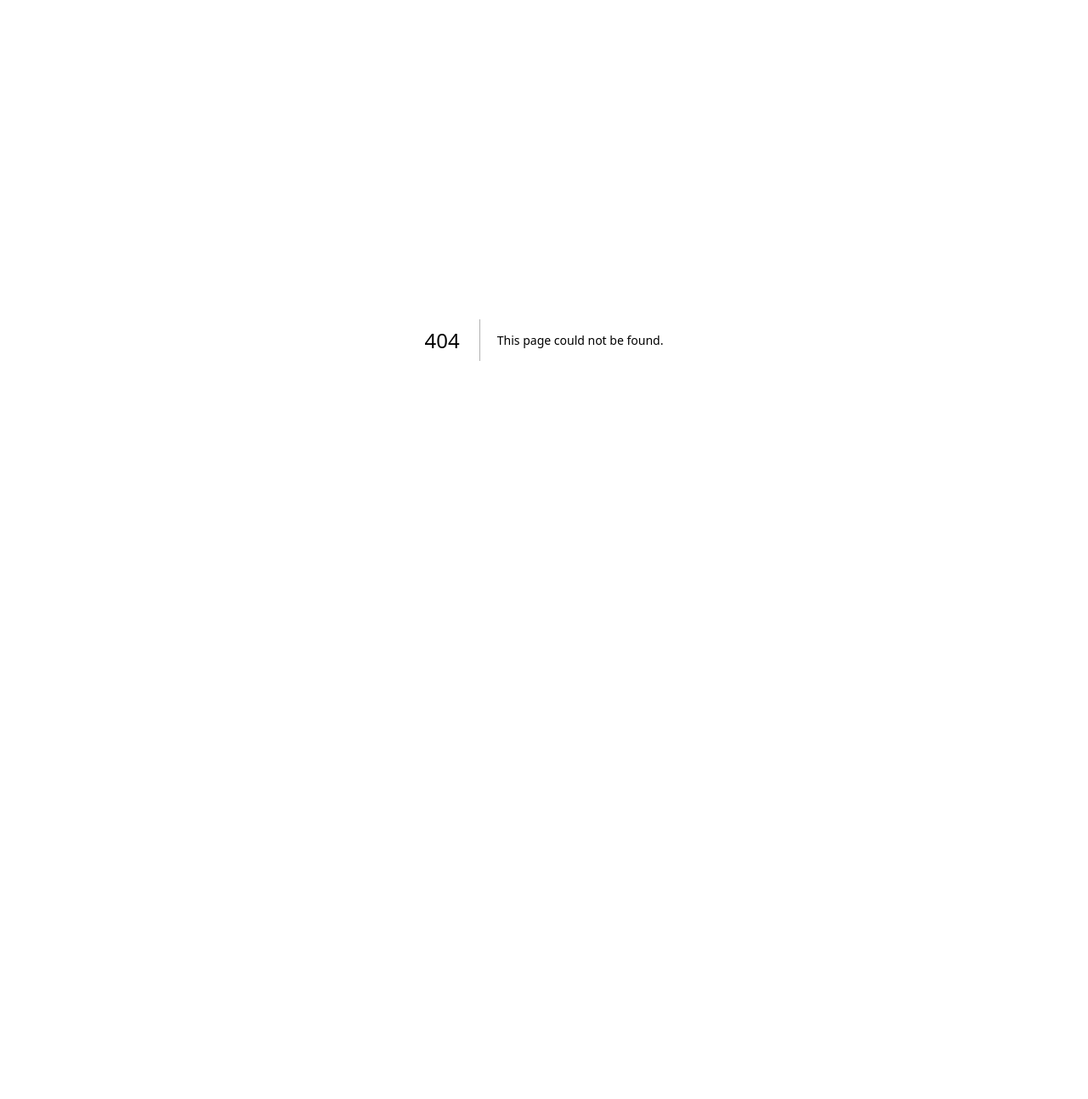
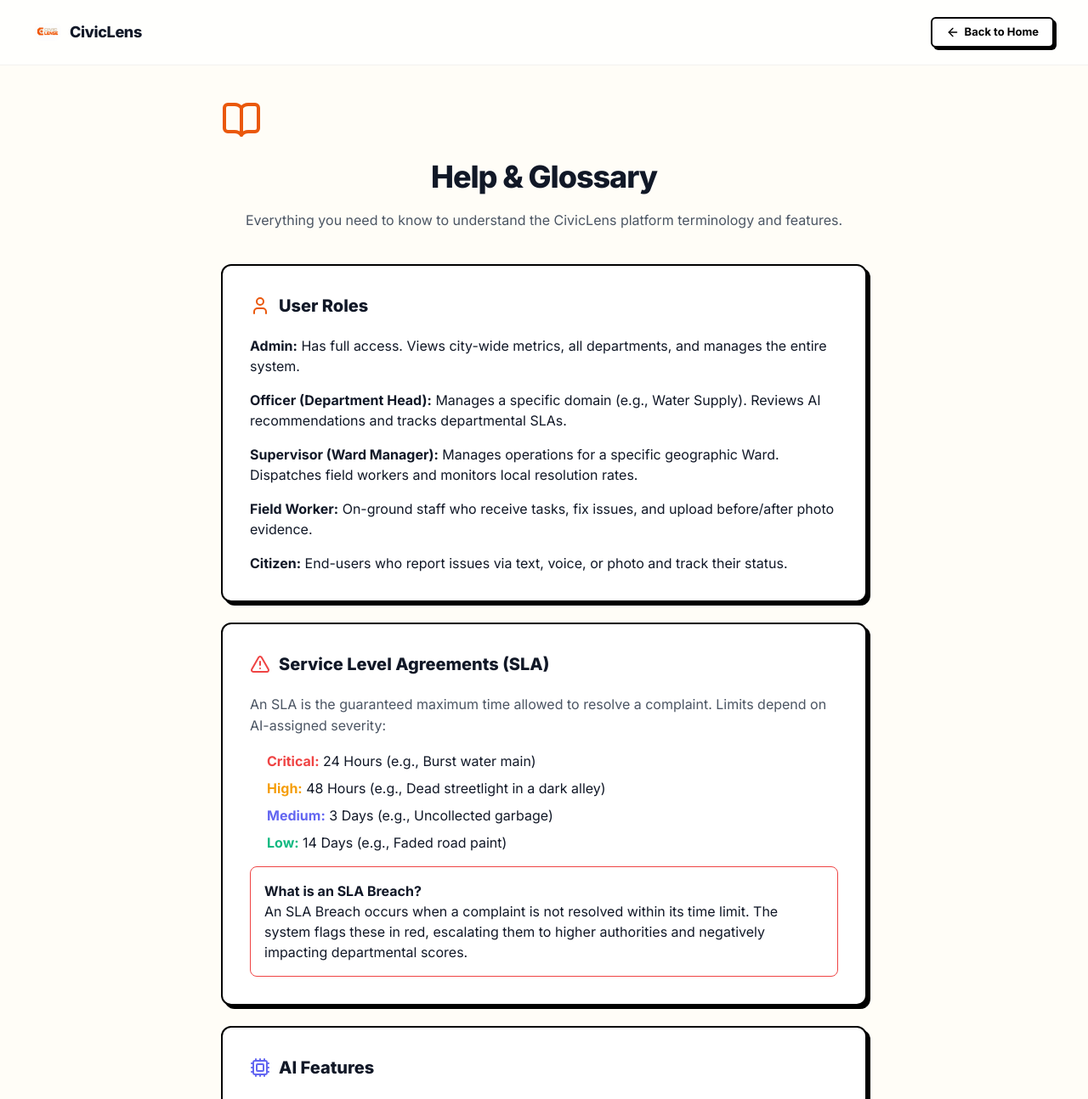
Before and after one commit to pratickdutta/CivicLense, a Next.js app in the folder frontend/: page /help in a window 1280 px wide. Before the commit this address had no page. Shown: the top 1294 px of the page at 85% size. Before the commit the page ends 800 px from the top, so only its background shows below. Built offline with nearby package versions, Linux system fonts and the light colour scheme; a web font is replaced by a local one.

Commit message:
feat: added Help page route, updated landing page footer with copyright and help link, updated README with latest features

```diff
--- /dev/null
+++ b/frontend/src/app/help/page.tsx
@@ -0,0 +1,118 @@
+'use client';
+import Link from 'next/link';
+import Image from 'next/image';
+import { ArrowLeft, BookOpen, User, ShieldCheck, ClipboardCheck, Wrench, AlertTriangle, Cpu, Map, Zap } from 'lucide-react';
+
+export default function HelpPage() {
+  return (
+    <div style={{ minHeight: '100vh', background: 'var(--bg)', fontFamily: 'var(--font-main)' }}>
+      {/* Header */}
+      <nav style={{
+        padding: '20px 40px', borderBottom: '1px solid var(--border-light)',
+        display: 'flex', alignItems: 'center', justifyContent: 'space-between',
+        background: 'var(--surface)', position: 'sticky', top: 0, zIndex: 100
+      }}>
+        <div style={{ display: 'flex', alignItems: 'center', gap: '10px' }}>
+          <Image src="/logo_v4.png" alt="CivicLens Logo" width={32} height={32} style={{ borderRadius: '8px' }} />
+          <span style={{ fontSize: '18px', fontWeight: '800', color: 'var(--text-main)', letterSpacing: '-0.02em' }}>CivicLens</span>
+        </div>
+        <Link href="/" className="btn btn-secondary btn-sm" style={{ display: 'flex', alignItems: 'center', gap: '6px' }}>
+          <ArrowLeft size={16} /> Back to Home
+        </Link>
+      </nav>
+
+      <div style={{ maxWidth: '800px', margin: '40px auto', padding: '0 20px' }}>
+        <div style={{ textAlign: 'center', marginBottom: '40px' }}>
+          <BookOpen size={48} color="var(--primary)" style={{ marginBottom: '16px' }} />
+          <h1 style={{ fontSize: '36px', fontWeight: '800', color: 'var(--text-main)', letterSpacing: '-0.03em', marginBottom: '12px' }}>
+            Help & Glossary
+          </h1>
+          <p style={{ fontSize: '16px', color: 'var(--text-secondary)' }}>
+            Everything you need to know to understand the CivicLens platform terminology and features.
+          </p>
+        </div>
+
+        <div style={{ display: 'flex', flexDirection: 'column', gap: '24px' }}>
+          {/* User Roles */}
+          <div className="card" style={{ padding: '32px' }}>
+            <div style={{ display: 'flex', alignItems: 'center', gap: '10px', marginBottom: '20px' }}>
+              <User size={24} color="var(--primary)" />
+              <h2 style={{ fontSize: '20px', fontWeight: '800', color: 'var(--text-main)', margin: 0 }}>User Roles</h2>
+            </div>
+            <div style={{ display: 'flex', flexDirection: 'column', gap: '16px' }}>
+              <div><strong>Admin:</strong> Has full access. Views city-wide metrics, all departments, and manages the entire system.</div>
+              <div><strong>Officer (Department Head):</strong> Manages a specific domain (e.g., Water Supply). Reviews AI recommendations and tracks departmental SLAs.</div>
+              <div><strong>Supervisor (Ward Manager):</strong> Manages operations for a specific geographic Ward. Dispatches field workers and monitors local resolution rates.</div>
+              <div><strong>Field Worker:</strong> On-ground staff who receive tasks, fix issues, and upload before/after photo evidence.</div>
+              <div><strong>Citizen:</strong> End-users who report issues via text, voice, or photo and track their status.</div>
+            </div>
+          </div>
+
+          {/* SLA */}
+          <div className="card" style={{ padding: '32px' }}>
+            <div style={{ display: 'flex', alignItems: 'center', gap: '10px', marginBottom: '20px' }}>
+              <AlertTriangle size={24} color="var(--critical)" />
+              <h2 style={{ fontSize: '20px', fontWeight: '800', color: 'var(--text-main)', margin: 0 }}>Service Level Agreements (SLA)</h2>
+            </div>
+            <p style={{ lineHeight: '1.6', color: 'var(--text-secondary)', marginBottom: '16px' }}>
+              An SLA is the guaranteed maximum time allowed to resolve a complaint. Limits depend on AI-assigned severity:
+            </p>
+            <ul style={{ paddingLeft: '20px', display: 'flex', flexDirection: 'column', gap: '8px', color: 'var(--text-main)' }}>
+              <li><strong style={{ color: 'var(--critical)' }}>Critical:</strong> 24 Hours (e.g., Burst water main)</li>
+              <li><strong style={{ color: 'var(--warning)' }}>High:</strong> 48 Hours (e.g., Dead streetlight in a dark alley)</li>
+              <li><strong style={{ color: 'var(--insight)' }}>Medium:</strong> 3 Days (e.g., Uncollected garbage)</li>
+              <li><strong style={{ color: 'var(--success)' }}>Low:</strong> 14 Days (e.g., Faded road paint)</li>
+            </ul>
+            <div style={{ marginTop: '16px', padding: '16px', background: 'var(--critical-light)', borderRadius: '8px', border: '1px solid var(--critical)' }}>
+              <strong>What is an SLA Breach?</strong><br/>
+              An SLA Breach occurs when a complaint is not resolved within its time limit. The system flags these in red, escalating them to higher authorities and negatively impacting departmental scores.
+            </div>
+          </div>
+
+          {/* AI Features */}
+          <div className="card" style={{ padding: '32px' }}>
+            <div style={{ display: 'flex', alignItems: 'center', gap: '10px', marginBottom: '20px' }}>
+              <Cpu size={24} color="var(--insight)" />
+              <h2 style={{ fontSize: '20px', fontWeight: '800', color: 'var(--text-main)', margin: 0 }}>AI Features</h2>
+            </div>
+
+            <div style={{ marginBottom: '24px' }}>
+              <div style={{ display: 'flex', alignItems: 'center', gap: '8px', marginBottom: '8px' }}>
+                <Map size={18} color="var(--primary)" />
+                <h3 style={{ fontSize: '16px', fontWeight: '700', margin: 0 }}>AI Cluster / Hotspot</h3>
+              </div>
+              <p style={{ color: 'var(--text-secondary)', lineHeight: '1.6', margin: 0 }}>
+                When multiple citizens report similar issues in the exact same area, the AI Engine groups them into a single "Cluster". This identifies major hotspots and prevents duplicate work assignments.
+              </p>
+            </div>
+
+            <div style={{ marginBottom: '24px' }}>
+              <div style={{ display: 'flex', alignItems: 'center', gap: '8px', marginBottom: '8px' }}>
+                <Zap size={18} color="var(--warning)" />
+                <h3 style={{ fontSize: '16px', fontWeight: '700', margin: 0 }}>Escalation Risk</h3>
+              </div>
+              <p style={{ color: 'var(--text-secondary)', lineHeight: '1.6', margin: 0 }}>
+                A predictive score (0-100%) determining how likely a cluster is to become a severe public hazard. It factors in complaint velocity (growth rate), duration unresolved, and geographic proximity to schools or hospitals.
+              </p>
+            </div>
+
+            <div>
+              <div style={{ display: 'flex', alignItems: 'center', gap: '8px', marginBottom: '8px' }}>
+                <ShieldCheck size={18} color="var(--success)" />
+                <h3 style={{ fontSize: '16px', fontWeight: '700', margin: 0 }}>AI Verification</h3>
+              </div>
+              <p style={{ color: 'var(--text-secondary)', lineHeight: '1.6', margin: 0 }}>
+                When a worker finishes a task, they upload an "After" photo. The AI visually compares the "Before" and "After" photos to automatically verify the repair was completed.
+              </p>
+            </div>
+          </div>
+        </div>
+      </div>
+
+      {/* Footer */}
+      <footer style={{ padding: '40px', textAlign: 'center', borderTop: '1px solid var(--border-light)', color: 'var(--text-secondary)', fontSize: '14px', marginTop: '60px' }}>
+        © 2026 All rights reserved to Team Syntax Error-404.
+      </footer>
+    </div>
+  );
+}
--- a/frontend/src/app/page.tsx
+++ b/frontend/src/app/page.tsx
@@ -248,14 +248,21 @@ export default function LandingPage() {
       <footer style={{
         padding: '40px', position: 'relative', zIndex: 10,
         display: 'flex', justifyContent: 'space-between', alignItems: 'center',
-        fontSize: '15px', borderTop: '1px solid rgba(0,0,0,0.05)',
+        fontSize: '14px', borderTop: '1px solid rgba(0,0,0,0.05)',
         fontWeight: '500'
       }}>
-        <div>
-          <Image src="/logo_v4.png" alt="CivicLens Logo" width={24} height={24} style={{ borderRadius: '6px', display: 'inline', verticalAlign: 'middle', marginRight: '8px' }} />
-          <span style={{ color: 'var(--primary)', fontWeight: '700' }}>CivicLens</span> <span style={{ color: 'var(--text-secondary)' }}>— Civic Management Platform</span>
+        <div style={{ display: 'flex', alignItems: 'center', gap: '8px' }}>
+          <Image src="/logo_v4.png" alt="CivicLens Logo" width={24} height={24} style={{ borderRadius: '6px' }} />
+          <span style={{ color: 'var(--primary)', fontWeight: '700' }}>CivicLens</span>
         </div>
-        <div style={{ color: 'var(--text-muted)' }}>Premium Organic Design</div>
+        <div style={{ color: 'var(--text-secondary)' }}>
+          © 2026 All rights reserved to Team Syntax Error-404.
+        </div>
+        <div style={{ display: 'flex', gap: '20px' }}>
+          <Link href="/help" style={{ color: 'var(--text-secondary)', textDecoration: 'none', fontWeight: '600' }} onMouseOver={e => e.currentTarget.style.color = 'var(--text-main)'} onMouseOut={e => e.currentTarget.style.color = 'var(--text-secondary)'}>
+            Help & Glossary
+          </Link>
+        </div>
       </footer>
     </div>
   );
```
Also changed, not shown: 3 other files (tests, documents, lock files or other folders).
